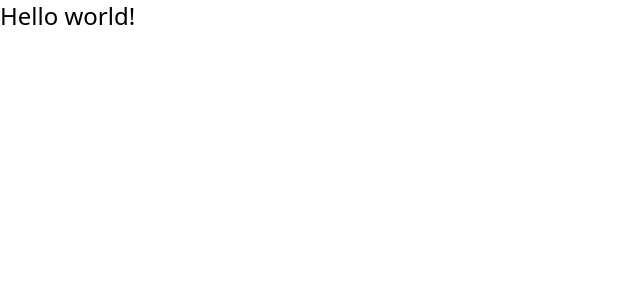
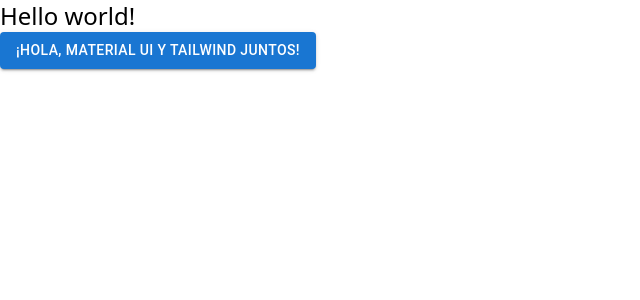
Before and after one commit to No-Country-simulation/h3-20-proptech, a React (Vite) app in the folder proptech/: page / in a window 1280 px wide. Shown: the top 300 px of the page, without its empty margins (0-640 px from the left). Built offline with nearby package versions, Linux system fonts and the light colour scheme.

Commit message:
Add Material UI components and setup

```diff
--- a/proptech/package.json
+++ b/proptech/package.json
@@ -10,6 +10,9 @@
     "preview": "vite preview"
   },
   "dependencies": {
+    "@emotion/react": "^11.13.3",
+    "@emotion/styled": "^11.13.0",
+    "@mui/material": "^6.1.7",
     "react": "^18.3.1",
     "react-dom": "^18.3.1"
   },
--- a/proptech/src/App.jsx
+++ b/proptech/src/App.jsx
@@ -1,3 +1,4 @@
+import Button from '@mui/material/Button';
 function App() {
 
 
@@ -6,6 +7,9 @@
       <h1 className="text-2xl">
         Hello world!
       </h1>
+      <Button variant="contained" color="primary" className="text-lg p-4">
+        ¡Hola, Material UI y Tailwind juntos!
+      </Button>
     </>
   )
 }
```
Also changed, not shown: 1 other file (tests, documents, lock files or other folders).
